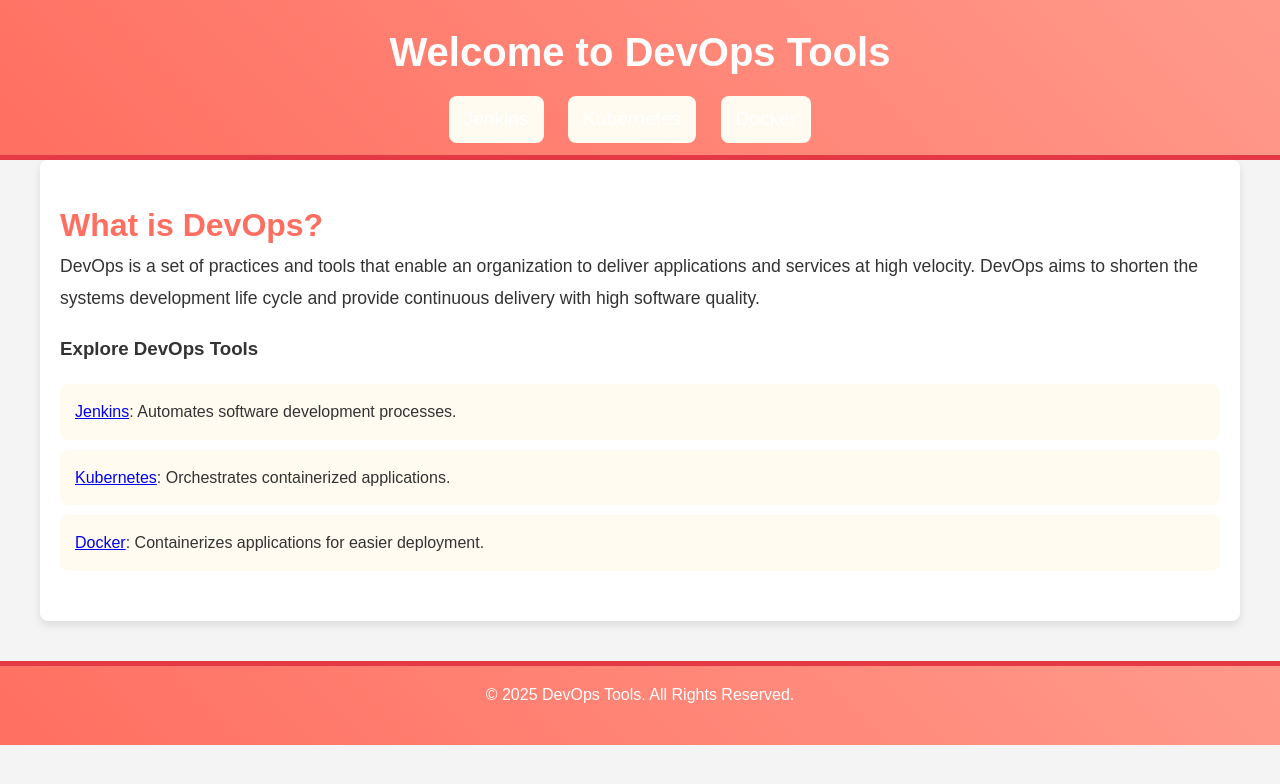
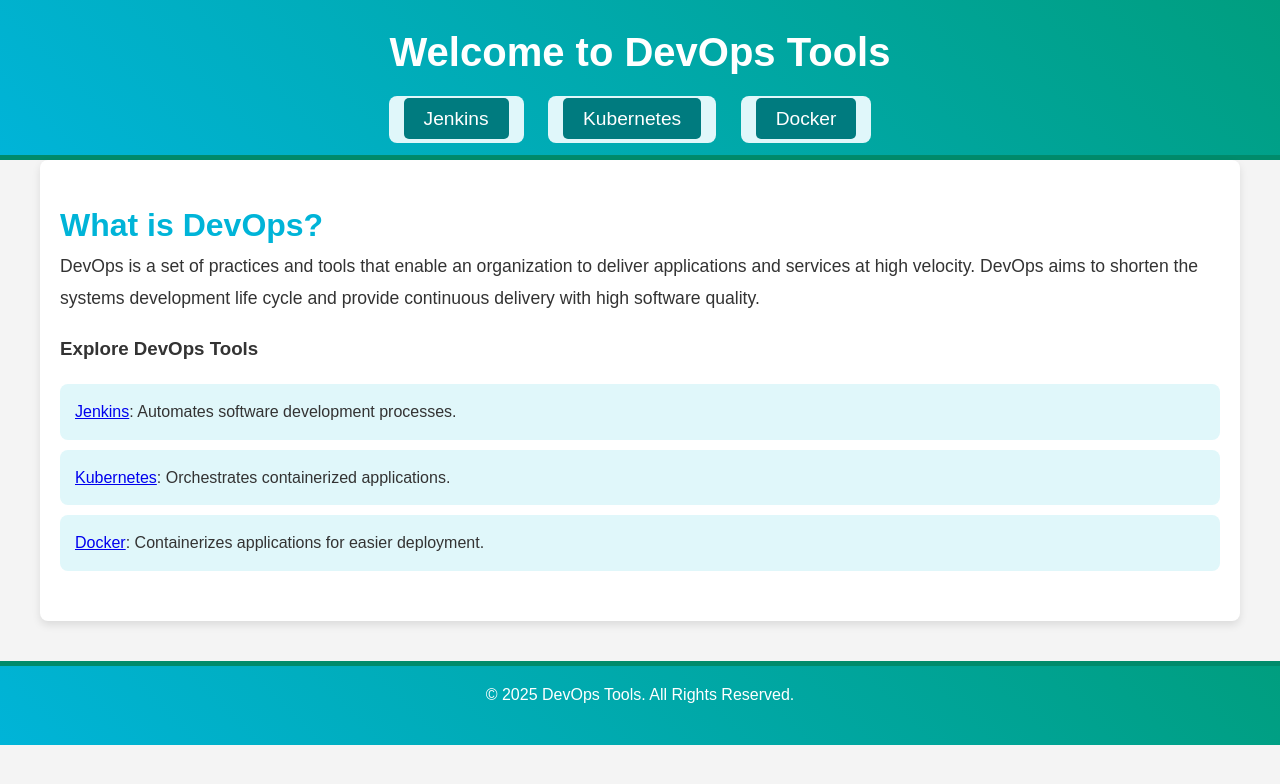
Before and after one commit to TejasWani1981/Webserver, a plain HTML site: page index.html in a window 1280 px wide. Drawn offline with Linux system fonts and the light colour scheme.

Commit message:
version 5

```diff
--- a/styles.css
+++ b/styles.css
@@ -13,11 +13,11 @@ body {
 }
 
 header {
-    background: linear-gradient(45deg, #ff6f61, #ff9a8b); /* Gradient from a warm red to a soft pink */
+    background: linear-gradient(45deg, #00b4d8, #009e7f); /* Gradient from blue to green */
     color: #fff;
     text-align: center;
     padding: 20px 0;
-    border-bottom: 5px solid #e63946; /* Red border for extra style */
+    border-bottom: 5px solid #008b6b; /* Darker green border for extra style */
 }
 
 header h1 {
@@ -38,11 +38,15 @@ header nav ul li a {
     color: #fff;
     text-decoration: none;
     font-size: 1.2rem;
-    transition: color 0.3s;
+    background-color: #007b7f; /* Dark cyan background for buttons */
+    padding: 10px 20px;
+    border-radius: 5px;
+    transition: background-color 0.3s, color 0.3s;
 }
 
 header nav ul li a:hover {
-    color: #f0e68c; /* Light yellow on hover */
+    background-color: #00b4d8; /* Light blue on hover */
+    color: #fff; /* Keep text white on hover */
 }
 
 .main-content {
@@ -56,7 +60,7 @@ header nav ul li a:hover {
 
 h2 {
     font-size: 2rem;
-    color: #ff6f61; /* Matching the header gradient color */
+    color: #00b4d8; /* Matching the header gradient color */
 }
 
 p {
@@ -71,7 +75,7 @@ ul {
 }
 
 ul li {
-    background-color: #fffbf0; /* Soft light background for the list */
+    background-color: #e0f7fa; /* Soft light cyan background for the list */
     margin: 10px 0;
     padding: 15px;
     border-radius: 8px;
@@ -79,17 +83,17 @@ ul li {
 }
 
 ul li:hover {
-    background-color: #ff6f61; /* Matching hover color */
+    background-color: #00b4d8; /* Matching hover color */
     color: #fff;
 }
 
 footer {
-    background: linear-gradient(45deg, #ff6f61, #ff9a8b); /* Matching gradient from header */
+    background: linear-gradient(45deg, #00b4d8, #009e7f); /* Matching gradient from header */
     color: #fff;
     text-align: center;
     padding: 15px 0;
     margin-top: 40px;
-    border-top: 5px solid #e63946; /* Red border to complement footer */
+    border-top: 5px solid #008b6b; /* Darker green border to complement footer */
 }
 
 footer p {
```
Also changed, not shown: 1 other file.
